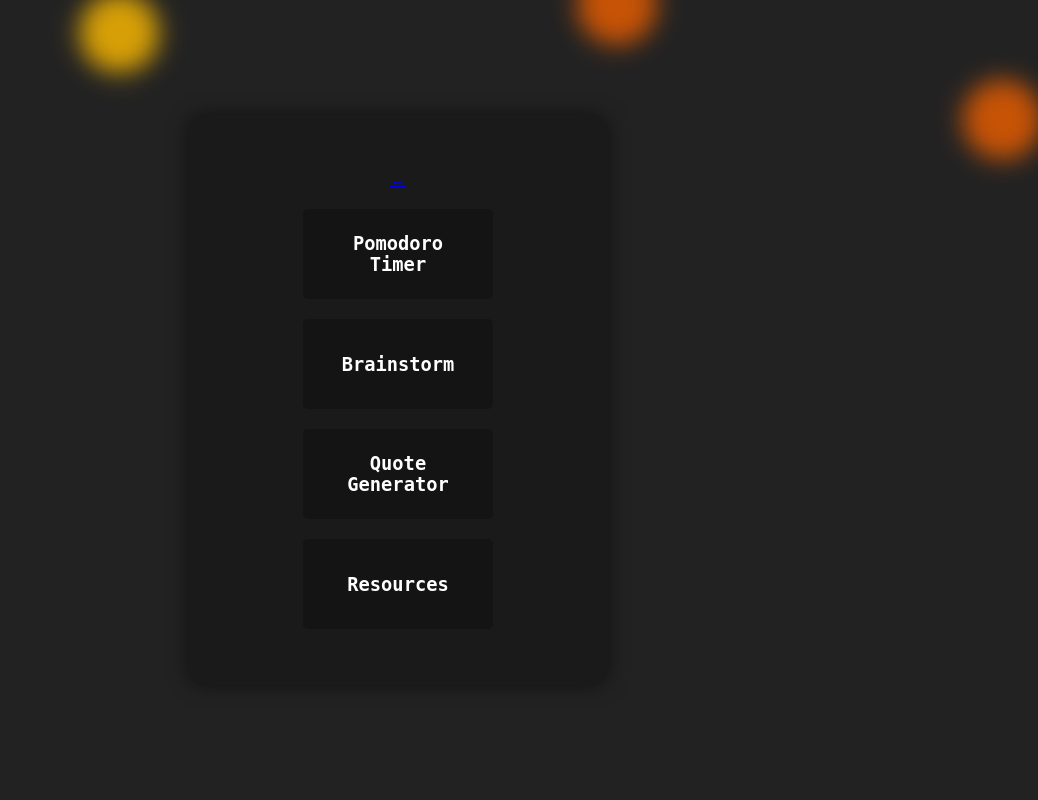
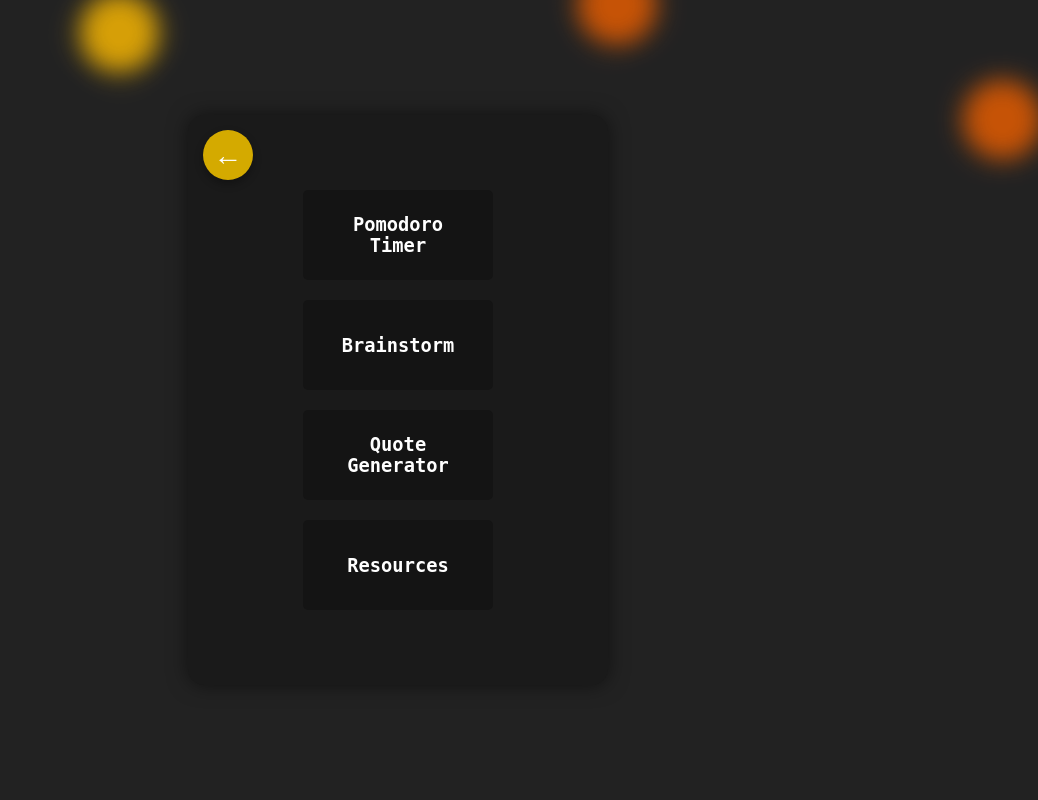
Before and after one commit to Holedroppersgithubacc2/Blazern, a Flask app: page /features in a window 1280 px wide. Shown: the whole page, without its empty margins (242-1280 px from the left). Run offline with Flask 3, Linux system fonts and the light colour scheme; some libraries are stand-ins or nearby versions.

Commit message:
Update featurestyle.css

```diff
--- a/static/featurestyle.css
+++ b/static/featurestyle.css
@@ -207,3 +207,33 @@ html, body {
 .feature:hover::after {
   transform: scaleX(1);
 }
+
+ .home-button {
+  position: absolute;
+  top: 15px;
+  left: 15px;
+  width: 50px;
+  height: 50px;
+  background-color: #d4aa00;
+  color: #FFFFFF;
+  font-size: 1.8em;
+  border-radius: 50%;
+  font-weight: 700;
+  text-align: center;
+  text-decoration: none;
+  line-height: 50px;
+  box-shadow: 0 4px 8px rgba(0,0,0,0.3);
+  transition: transform 0.2s ease, background-color 0.2s ease;
+  z-index: 1000;
+  display: inline-block;
+}
+
+.home-button:hover {
+  transform: scale(1.1);
+  background-color: #b88f00;
+}
+
+.home-button:active {
+  transform: scale(0.9);
+  background-color: #a37d00;
+}
```
